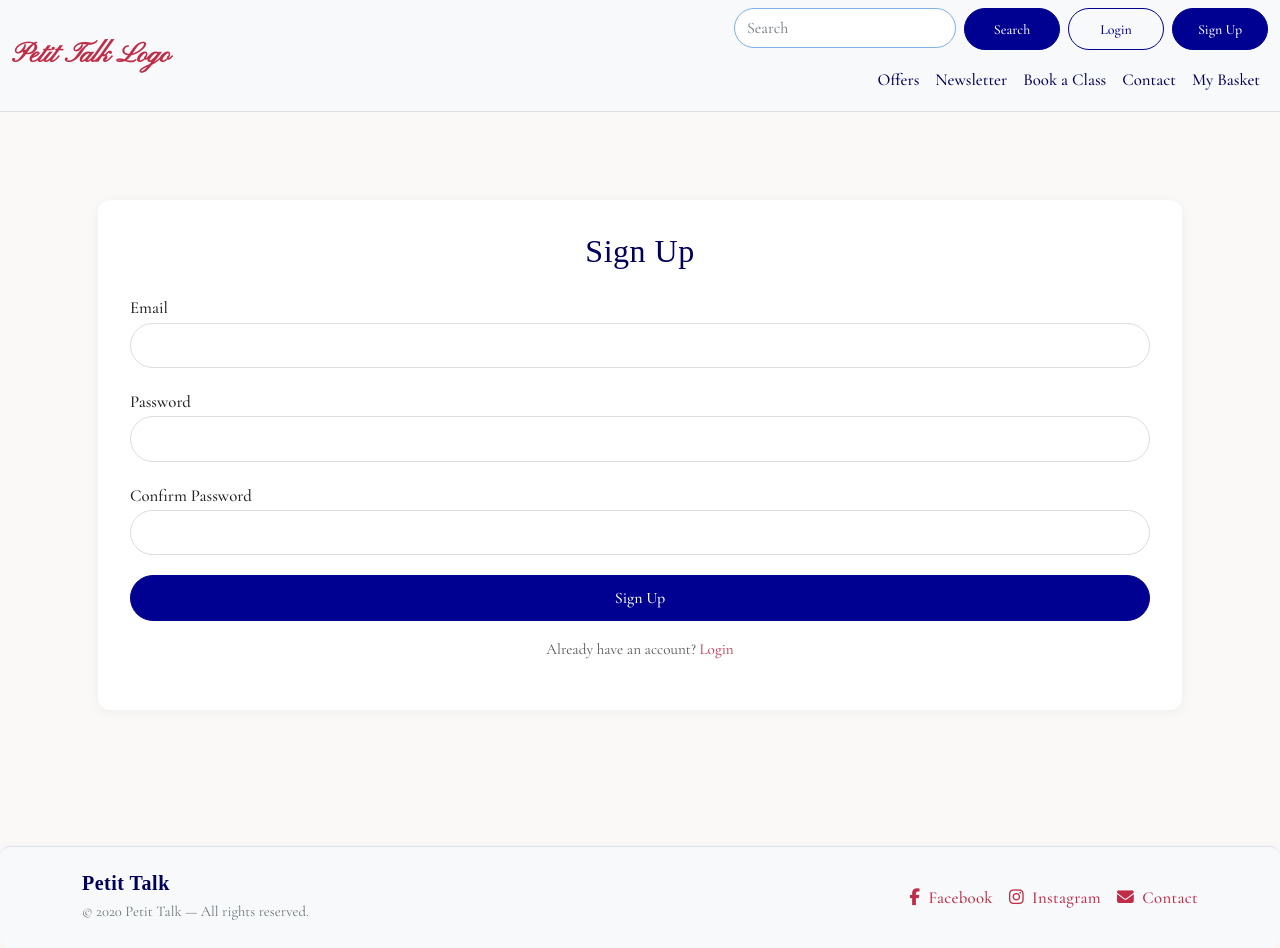
After one commit to saraelizalde/petit-talk, a Django app: template templates/account/signup.html in a window 1280 px wide. The commit adds this page. Run offline with Django 5.2, Linux system fonts and the light colour scheme; the template is opened without the code that fills it: most values are stand-ins (such as "Sample title", 1, 10 or a date in 2020); form fields are guessed from the names that the template uses; some libraries are stand-ins or nearby versions; some web fonts are replaced.

Commit message:
Create custom account pages and add style

```diff
--- a/petit_talk/settings.py
+++ b/petit_talk/settings.py
@@ -103,6 +103,7 @@ ACCOUNT_USERNAME_MIN_LENGTH = 4
 LOGIN_URL = '/accounts/login/'
 LOGIN_REDIRECT_URL = '/'
 LOGOUT_REDIRECT_URL = '/'
+ACCOUNT_SIGNUP_REDIRECT_URL = '/'
 
 WSGI_APPLICATION = 'petit_talk.wsgi.application'
 
--- a/static/css/base.css
+++ b/static/css/base.css
@@ -377,6 +377,111 @@ a:hover, button:hover {
 
 
 
+/* Account Pages */
+.account-container {
+    background-color: #faf9f7;
+    padding: 4rem 1rem;
+}
+
+.account-card {
+    background-color: #fff;
+    border-radius: 12px;
+    box-shadow: 0 2px 12px rgba(0, 0, 0, 0.05);
+    padding: 2rem;
+}
+
+.account-card h2 {
+    font-family: var(--secondary-font);
+    color: var(--dark-blue);
+    text-align: center;
+    margin-bottom: 1.5rem;
+}
+
+.account-card form .form-group {
+    margin-bottom: 1.25rem;
+}
+
+.account-card form label {
+    font-weight: 500;
+    color: #222;
+}
+
+.account-card form input {
+    border-radius: 25px;
+    border: 1px solid #ddd;
+    padding: 0.5rem 0.75rem;
+    width: 100%;
+    font-family: var(--primary-font);
+    font-size: 1rem;
+}
+
+.account-card form input:focus {
+    border-color: var(--strong-blue);
+    box-shadow: 0 0 0 0.15rem rgba(0,0,145,0.15);
+    outline: none;
+}
+
+.account-card .btn {
+    width: 100%;
+    font-weight: 500;
+    border-radius: 25px;
+}
+
+.account-card p.text-center {
+    margin-top: 1rem;
+    font-size: 0.95rem;
+    color: #555;
+}
+
+.account-card p.text-center a {
+    color: var(--strong-red);
+    text-decoration: none;
+}
+
+.account-card p.text-center a:hover {
+    color: var(--dark-red);
+}
+
+/* Logout confirmation page */
+.logout-card {
+    max-width: 400px;
+    margin: 4rem auto;
+    padding: 2rem;
+    background-color: #fff;
+    border-radius: 12px;
+    box-shadow: 0 2px 12px rgba(0, 0, 0, 0.05);
+    text-align: center;
+}
+
+.logout-card h2 {
+    font-family: var(--secondary-font);
+    color: var(--dark-blue);
+    margin-bottom: 1.5rem;
+}
+
+.logout-card .btn-logout {
+    background-color: var(--strong-red);
+    color: #fff;
+    border-radius: 25px;
+    padding: 0.6rem 1.5rem;
+    font-weight: 500;
+    width: 100%;
+    margin-top: 1rem;
+}
+
+.logout-card .btn-logout:hover {
+    background-color: var(--dark-red);
+}
+
+
+
+
+
+
+
+
+
+
 
 
 
--- /dev/null
+++ b/templates/account/signup.html
@@ -0,0 +1,32 @@
+{% extends "base.html" %}
+{% load socialaccount %}
+
+{% block content %}
+<div class="account-container">
+    <div class="account-card">
+        <h2>Sign Up</h2>
+        <form method="post" action="{% url 'account_signup' %}">
+            {% csrf_token %}
+            {{ form.non_field_errors }}
+
+            <div class="form-group">
+                <label for="id_email">Email</label>
+                {{ form.email }}
+            </div>
+            <div class="form-group">
+                <label for="id_password1">Password</label>
+                {{ form.password1 }}
+            </div>
+            <div class="form-group">
+                <label for="id_password2">Confirm Password</label>
+                {{ form.password2 }}
+            </div>
+
+            <button type="submit" class="btn btn-primary">Sign Up</button>
+        </form>
+        <p class="text-center">
+            Already have an account? <a href="{% url 'account_login' %}">Login</a>
+        </p>
+    </div>
+</div>
+{% endblock %}
```
Also changed, not shown: templates/account/login.html (added, +27 -0 lines), templates/account/logout.html (added, +12 -0 lines), db.sqlite3.
